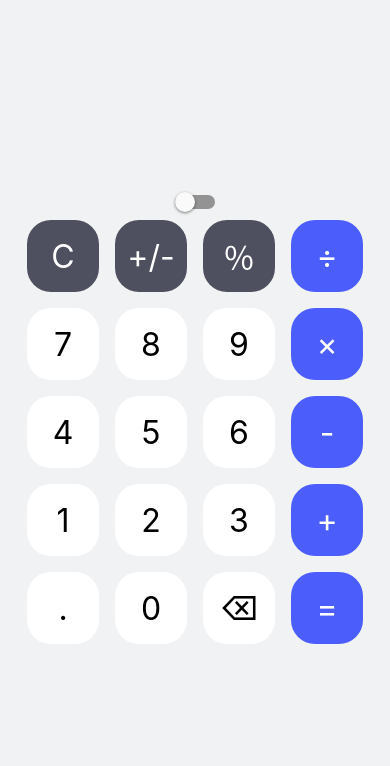
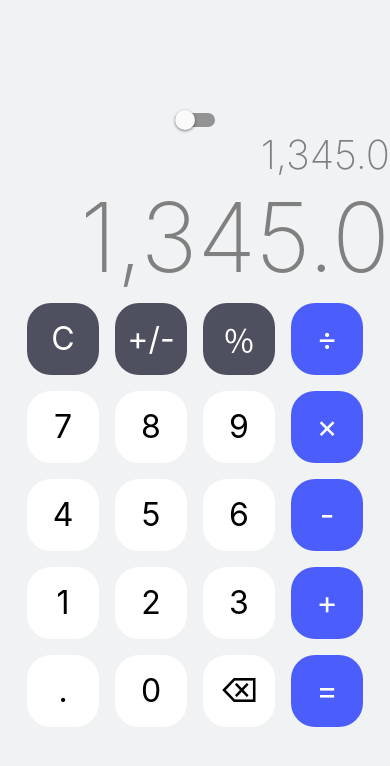
Before and after one commit to betomoedano/calculator-RN-darkmode, a React Native app: screen / in a window 390 px wide. Shown: the top 766 px of the page. Built offline with nearby package versions, Linux system fonts and the light colour scheme.

Commit message:
finish UI

```diff
--- a/App.tsx
+++ b/App.tsx
@@ -16,6 +16,8 @@ export default function App() {
           value={theme === 'dark'}
           onValueChange={() => setTheme(theme === 'light' ? 'dark' : 'light')}
         />
+        <Text style={{fontSize: 40, color: 'gray', fontWeight: '200', alignSelf: "flex-end"}}>1,345.0</Text>
+        <Text style={{fontSize: 96, color: 'gray', fontWeight: '200', alignSelf: "flex-end"}}>1,345.0</Text>
         <MyKeyboard />
       </View>
     </ThemeContext.Provider>
```
